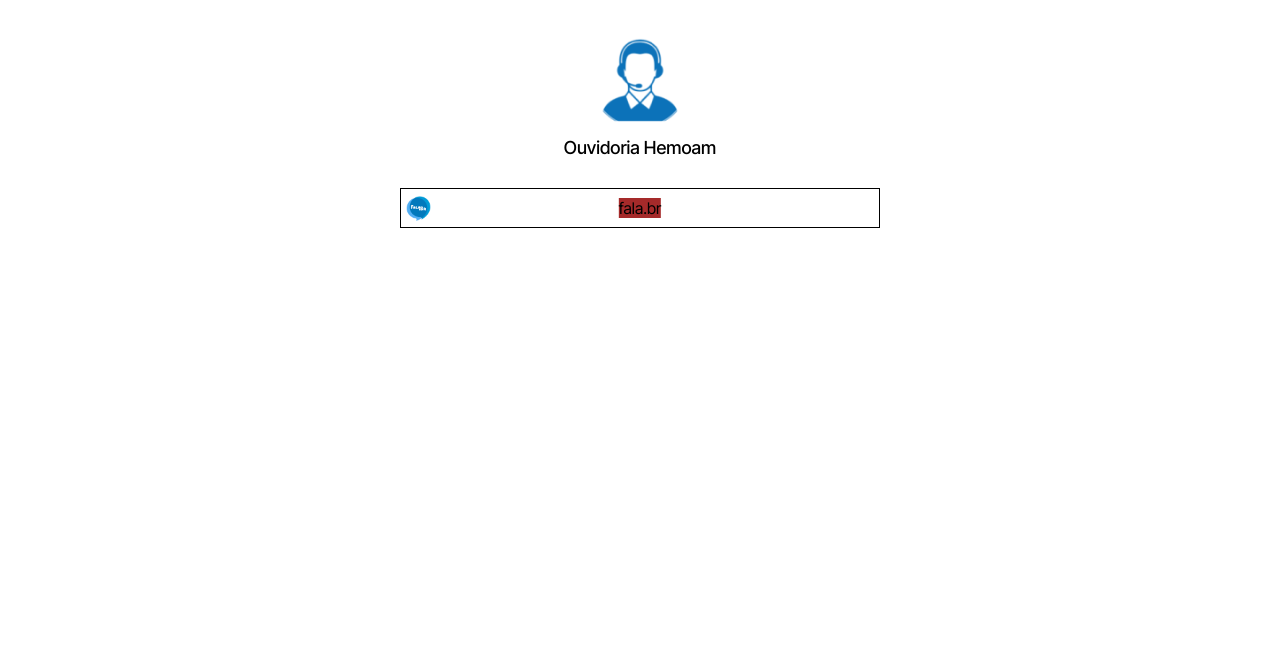
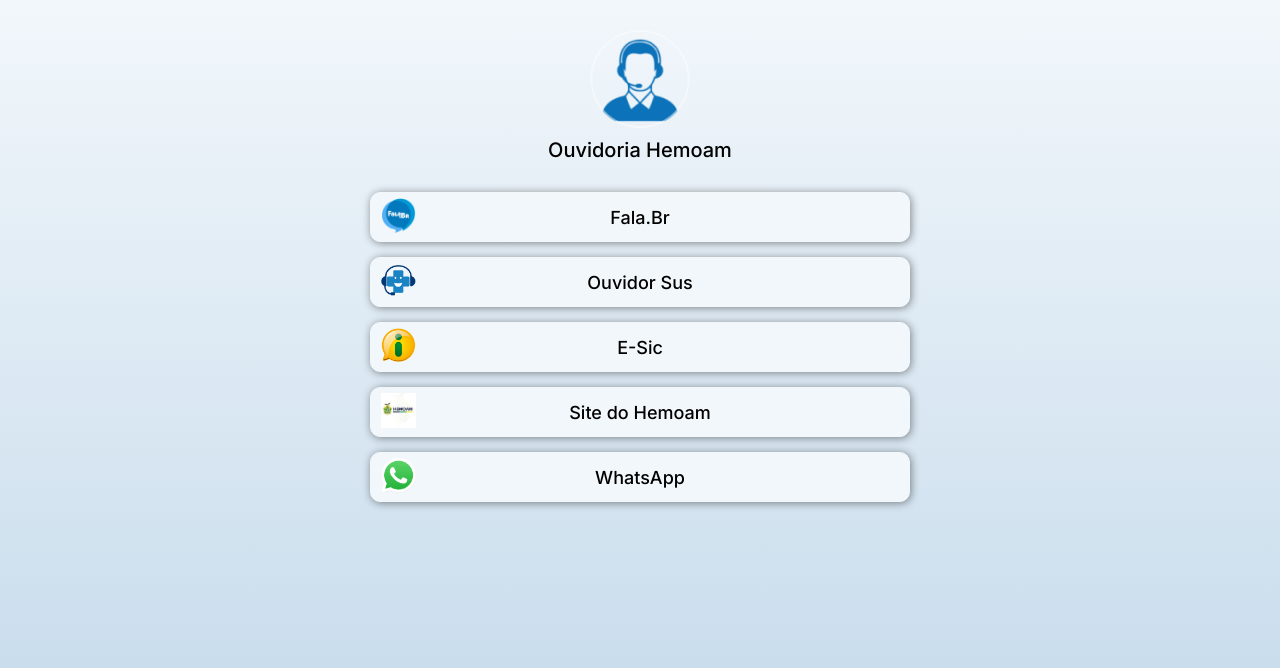
Before and after one commit to TioRiques2/Ouvidoria, a plain HTML site: page index.html in a window 1280 px wide. Drawn offline with Linux system fonts and the light colour scheme.

Commit message:
finalizando o projeto

```diff
--- a/index.html
+++ b/index.html
@@ -3,8 +3,10 @@
 <head>
     <meta charset="UTF-8">
     <meta name="viewport" content="width=device-width, initial-scale=1.0">
-    <title>Ouvidoria</title>
+    <title>Ouvidoria Hemoam</title>
+    <link rel="shortcut icon" href="Imagens/favicon.ico" type="image/x-icon">
     <link rel="stylesheet" href="style/style.css">
+
 </head>
 <body>
     <main>
@@ -13,11 +15,42 @@
             <p>Ouvidoria    Hemoam</p>
         </header>
         <section class="links">
-            <a href="" class="container">
+
+            <a href="https://falabr.cgu.gov.br/web/home?modoOuvidoria=1" target="_blank" class="container">
                 <span class="image">
                     <img src="Imagens/falabr-logo-azul.png" alt="">
                 </span>
-                <span class="nome">fala.br</span>
+                <span class="nome">Fala.Br</span>
+
+            </a>
+            <a href="http://ouvprod01.saude.gov.br/ouvidor/CadastroDemandaPortal.do
+            " target="_blank" class="container">
+                <span class="image">
+                    <img src="Imagens/ouvidor sus - logo.png" alt="">
+                </span>
+                <span class="nome">Ouvidor Sus</span>
+
+            </a>
+            <a href="https://acessoainformacao.am.gov.br/cadastro/" target="_blank" class="container">
+                <span class="image">
+                    <img src="Imagens/e-SIC.png" alt="">
+                </span>
+                <span class="nome">E-Sic</span>
+
+            </a>
+            <a href="https://www.hemoam.am.gov.br/?secao=ouvidoria#anc_t
+            " target="_blank" class="container">
+                <span class="image">
+                    <img src="Imagens/hemoam logo.jpg" alt="">
+                </span>
+                <span class="nome">Site do Hemoam</span>
+
+            </a>
+            <a href="https://api.whatsapp.com/send?phone=559236550168" target="_blank" class="container">
+                <span class="image">
+                    <img src="Imagens/whatsapp-logo-1.png" alt="">
+                </span>
+                <span class="nome">WhatsApp</span>
 
             </a>
 
--- a/style/style.css
+++ b/style/style.css
@@ -1,12 +1,17 @@
 @charset "UTF-8";
 
-@import url('https://fonts.googleapis.com/css2? family= Inter+Tight:wght@400;500 & display=swap');
+@import url('https://fonts.googleapis.com/css2? family= Inter:wght@300;400;500 & display=swap');
+
+/* fonte inter regular
+     cor : #C0D7E9
+        link #F2F7FB
+*/
 
 *{
     margin: 0;
     padding: 0;
     box-sizing: border-box;
-    font-family: 'Inter Tight', sans-serif;
+    font-family: 'Inter', sans-serif;
     text-decoration: none;
     list-style: none;
     color: black;
@@ -14,6 +19,7 @@
 
 body{
     height: 100vh;
+    background-image: linear-gradient(to top,#C0D7E9,#F2F7FB);
 
 }
 
@@ -37,9 +43,9 @@ header img{
 }
 
 header p{
-    font-size: 18px;
+    font-size: 20px;
     font-weight: 500;
-    line-height: 20px;
+    line-height: 24px;
     margin-top: 10px;
 }
 
@@ -54,71 +60,54 @@ section{
 
 }
 
-ul{
-    display: flex;
-    padding: 24px 0;
-    flex-direction: column;
-    justify-content: center;
-    align-items: center;
-    gap: 16px;
-
-}
-
-ul li{
-    padding: 10px 16px;
-
-    width: 80%;
-
-    border: 1px solid black;
-
-}
-
-ul li img{
-    width: 30px;
-}
-
-.image{
-   display: flex;
-   position: relative;
-}
-
-.image .nome{
-    background-color: aqua;
-    position: absolute;
-
-    left: 50%;
-    top: 50%;
-
-    transform: translate(-50%, -50%);
-
-}
-
-.avatar img{
-    width: 30px;
-}
 
 section .container{
-    width: 80%;
-    max-width: 500px;
-    height: 40px;
-    border: 1px solid black;
+    width: 90%;
+    max-width: 680px;
+    height: 50px;
+    border: 1px solid  #F2F7FB;
     position: relative;
     display: flex;
     align-items: center;
+
+    padding: 5px;
+    border-radius: 10px;
+    background-color: #F2F7FB;
+
+    margin-bottom: 15px;
+
+    box-shadow: 1px 1px 9px rgba(0, 0, 0, 0.452);
+
+
 
 
 }
 
 section a .image img{
-    width: 30px;
+    width: 40px;
     padding-left: 5px;
 
 }
 
 section a .nome{
-    background-color: brown;
+    font-size: 18px;
+    font-weight: 500;
     position: absolute;
     left: 50%;
     top: 50%;
     transform: translate(-50%, -50%);
+    transition: 0.4s;
+
+
 }
+
+section a .nome:hover{
+    text-decoration: underline;
+
+
+}
+
+section a:hover{
+    transform: scale(1.04);
+
+}
```
Also changed, not shown: Imagens/favicon.ico (added).
